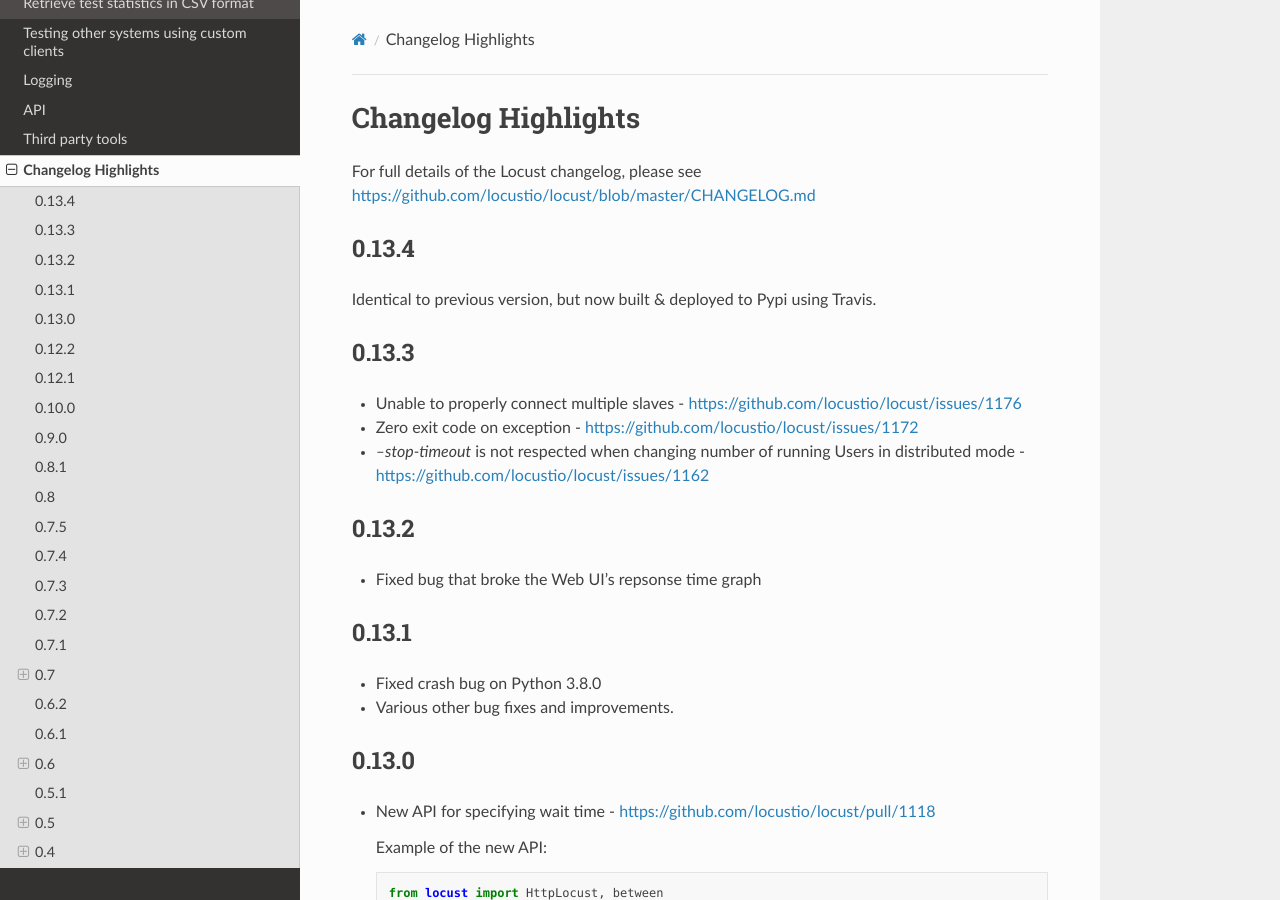
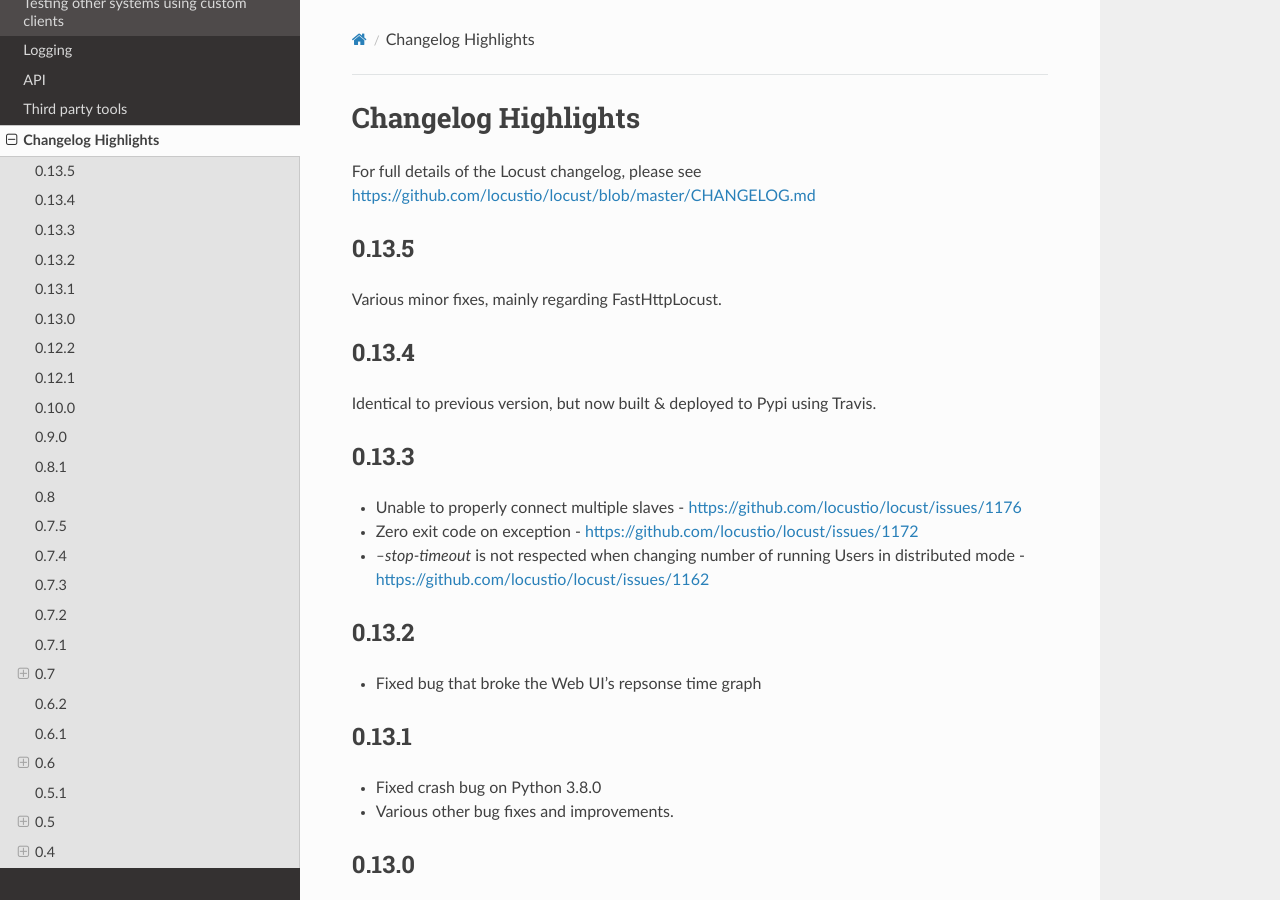
Before and after one commit to locustio/locust, a Sphinx documentation site: the page built from docs/changelog.rst, in a window 1280 px wide and 900 px high. Built offline with Sphinx 7.4.7 and the Read the Docs theme 2.0.0, drawn with Linux system fonts in a browser that asks for light colours; pages that are not in the unit, such as notebooks, are missing from menus.

Commit message:
New version, 0.13.5

```diff
--- a/docs/changelog.rst
+++ b/docs/changelog.rst
@@ -3,6 +3,11 @@
 ####################
 
 For full details of the Locust changelog, please see https://github.com/locustio/locust/blob/master/CHANGELOG.md
+
+0.13.5
+======
+
+Various minor fixes, mainly regarding FastHttpLocust.
 
 0.13.4
 ======
--- a/locust/__init__.py
+++ b/locust/__init__.py
@@ -2,4 +2,4 @@
 from .exception import InterruptTaskSet, ResponseError, RescheduleTaskImmediately
 from .wait_time import between, constant, constant_pacing
 
-__version__ = "0.13.4"
+__version__ = "0.13.5"
```
Also changed, not shown: CHANGELOG.md (+19 -0 lines).
